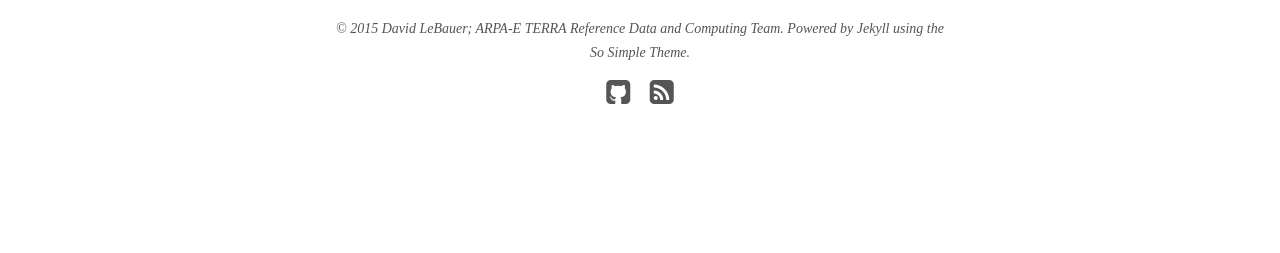
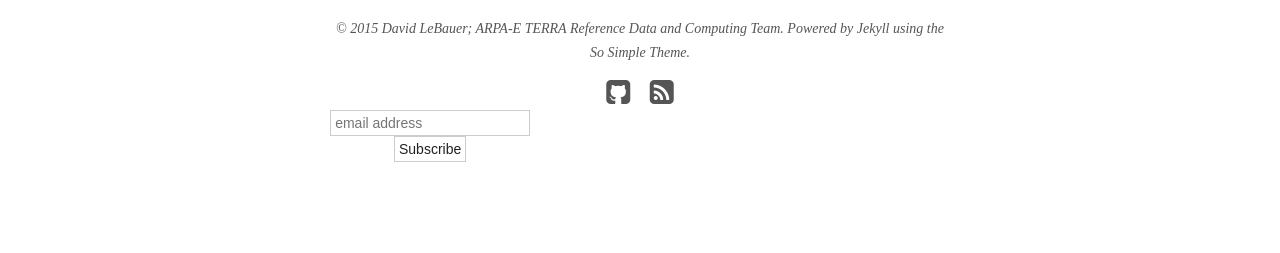
Before and after one commit to terra-reference/terraref.github.io, a Jekyll site: the page built from index.html, in a window 1280 px wide. Shown: the part 1495-1748 px from the top of the page. Built offline with Jekyll 4.4.1, drawn with Linux system fonts in a browser that asks for light colours; nearby versions of some CDN libraries; comment, search, counter and statistics services are not loaded; before the commit the page ends 1699 px from its top, so only the background shows below that.

Commit message:
added email subscription

```diff
--- a/_includes/footer.html
+++ b/_includes/footer.html
@@ -14,4 +14,25 @@
   {% if site.owner.pinterest %}<a href="https://www.pinterest.com/{{ site.owner.pinterest }}/" title="{{ site.owner.name}} on Pinterest" target="_blank"><i class="fa fa-pinterest fa-2x"></i></a>{% endif %}
 	{% if site.owner.weibo %}<a href="https://www.weibo.com/u/{{ site.owner.weibo }}/" title="{{ site.owner.name}} on Weibo" target="_blank"><i class="fa fa-weibo fa-2x"></i></a>{% endif %}
   <a href="{{ site.url }}/feed.xml" title="Atom/RSS feed"><i class="fa fa-rss-square fa-2x"></i></a>
+
+
+<!-- Begin MailChimp Signup Form -->
+<link href="//cdn-images.mailchimp.com/embedcode/slim-081711.css" rel="stylesheet" type="text/css">
+<style type="text/css">
+  #mc_embed_signup{background:#fff; clear:left; font:14px Helvetica,Arial,sans-serif;  width:200px;}
+  /* Add your own MailChimp form style overrides in your site stylesheet or in this style block.
+  We recommend moving this block and the preceding CSS link to the HEAD of your HTML file. */
+</style>
+<div id="mc_embed_signup">
+  <form action="//illinois.us12.list-manage.com/subscribe/post?u=f7734c1c86e36f39c2bf76a26&amp;id=82d6c93ab3" method="post" id="mc-embedded-subscribe-form" name="mc-embedded-subscribe-form" class="validate" target="_blank" novalidate>
+    <div id="mc_embed_signup_scroll">
+      <input type="email" value="" name="EMAIL" class="email" id="mce-EMAIL" placeholder="email address" required>
+      <!-- real people should not fill this in and expect good things - do not remove this or risk form bot signups-->
+      <div style="position: absolute; left: -5000px;"><input type="text" name="b_f7734c1c86e36f39c2bf76a26_82d6c93ab3" tabindex="-1" value=""></div>
+      <div class="clear"><input type="submit" value="Subscribe" name="subscribe" id="mc-embedded-subscribe" class="button"></div>
+    </div>
+  </form>
+</div>
+
+<!--End mc_embed_signup-->
 </div><!-- /.social-icons -->
```
